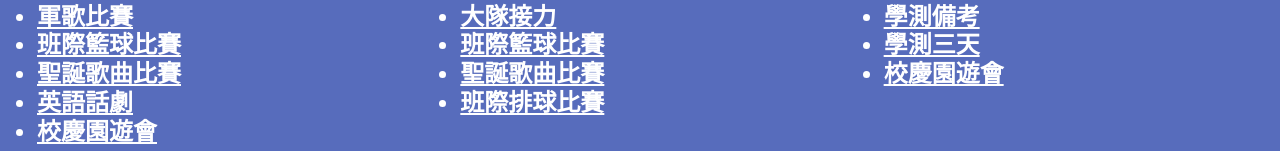
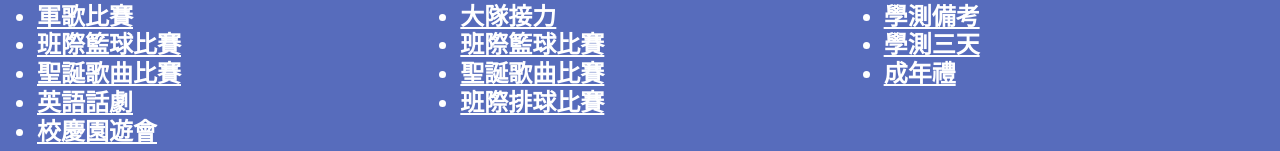
Before and after one commit to lyccyc/website, a website: page index.html in a window 1280 px wide. Shown: the part 705-856 px from the top of the page. Drawn offline with nearby package versions, Linux system fonts and the light colour scheme; grey boxes are pictures that could not be loaded; a web font is replaced by a local one.

Commit message:
index change

```diff
--- a/index.html
+++ b/index.html
@@ -113,7 +113,7 @@
                 <a href="高一軍歌.html"><b>學測三天</b></a><img src="fight.jpg" class="image-preview"/>
               </li>
               <li>
-                <a href="高一軍歌.html"><b>校慶園遊會</b></a
+                <a href="高一軍歌.html"><b>成年禮</b></a
                 ><img src="soldier-2.jpg" class="image-preview"/>
               </li>
             </ul>
```
